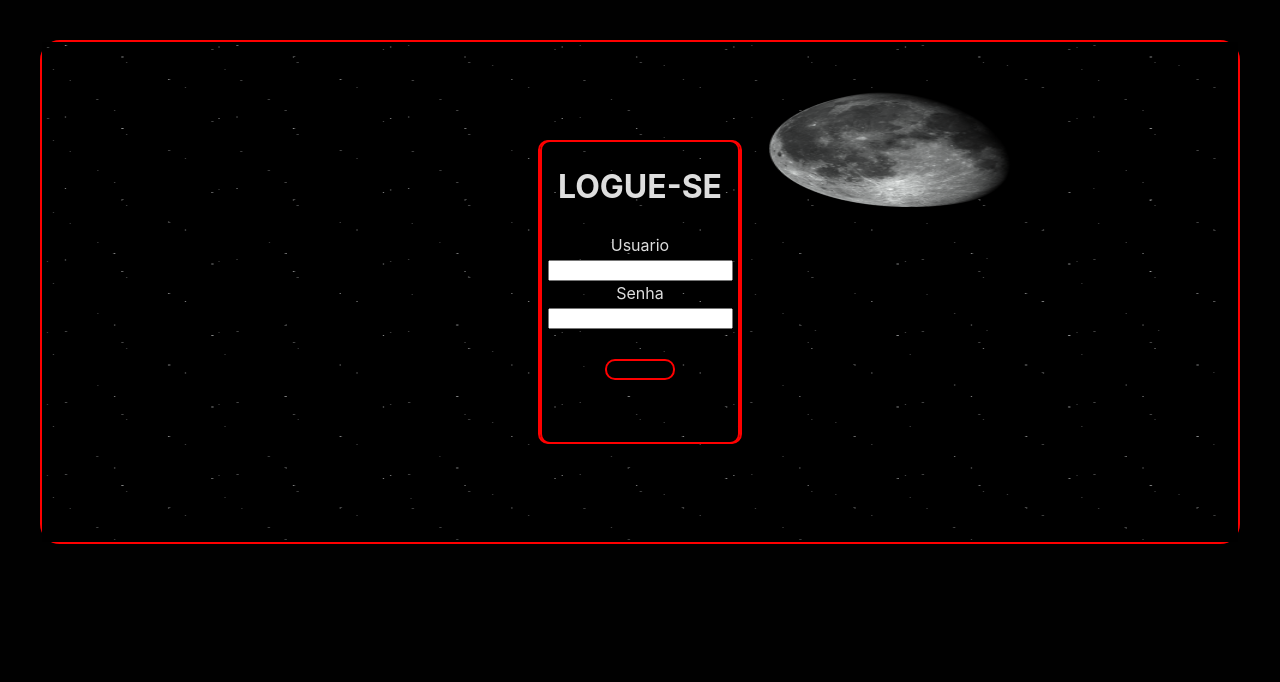
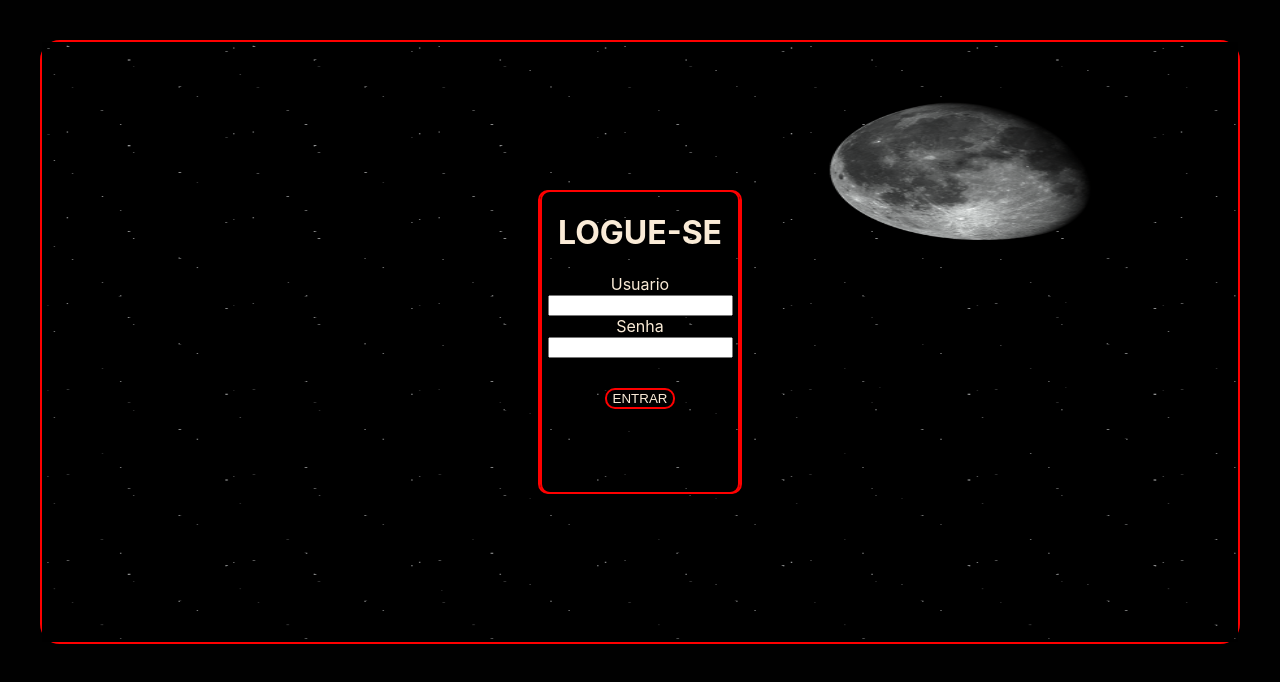
Before and after one commit to brunofragaa97/projeto-login, a React (Vite) app in the folder projeto-login/: page / in a window 1280 px wide. Shown: the top 682 px of the page. Built offline with nearby package versions, Linux system fonts and the light colour scheme.

Commit message:
ajustado layout para display de estudo atual

```diff
--- a/projeto-login/src/Styles/desktop/telaLogin.css
+++ b/projeto-login/src/Styles/desktop/telaLogin.css
@@ -1,5 +1,4 @@
 #root {
-  max-width: 1280px;
   margin: 0 auto;
   padding: 2rem;
   text-align: center;
@@ -10,15 +9,15 @@
   display: flex;
   align-items: center;
   justify-content: center;
-  width: 1200px;
-  height: 500px;
+  width: 1300px;
+  height: 600px;
   border: solid 2px red;
   border-radius: 20px;
 
 }
 .animation-gif{
   background-image: url('/src/assets/background-login.gif');
-  background-size: 1200px 500px;
+  background-size: 1300px 600px;
   width: 100%;
   height: 100%;
   display: flex;
@@ -56,6 +55,7 @@
   background-color: transparent;
   border: solid 2px red;
   border-radius: 10px;
+  color: antiquewhite;
 }
 .error-message{
   color: yellow;
--- a/projeto-login/src/index.css
+++ b/projeto-login/src/index.css
@@ -1,11 +1,10 @@
 :root {
   font-family: Inter, system-ui, Avenir, Helvetica, Arial, sans-serif;
-  line-height: 1.5;
-  font-weight: 400;
 
   color-scheme: light dark;
   color: rgba(255, 255, 255, 0.87);
   background-color: #010101;
+  color: antiquewhite;
 
   font-synthesis: none;
   text-rendering: optimizeLegibility;
```
